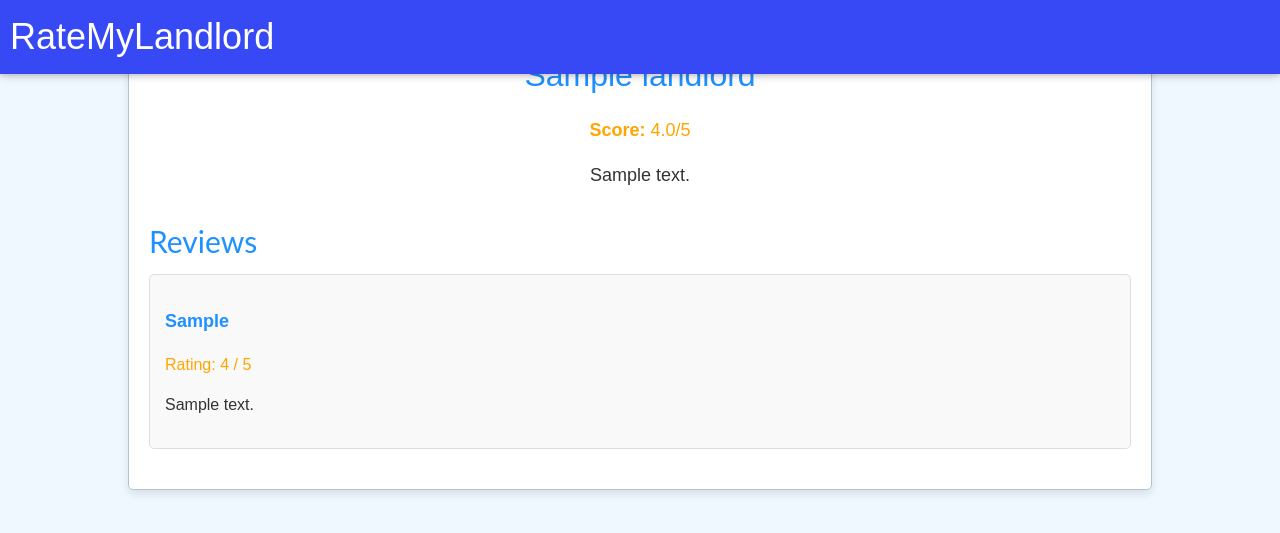
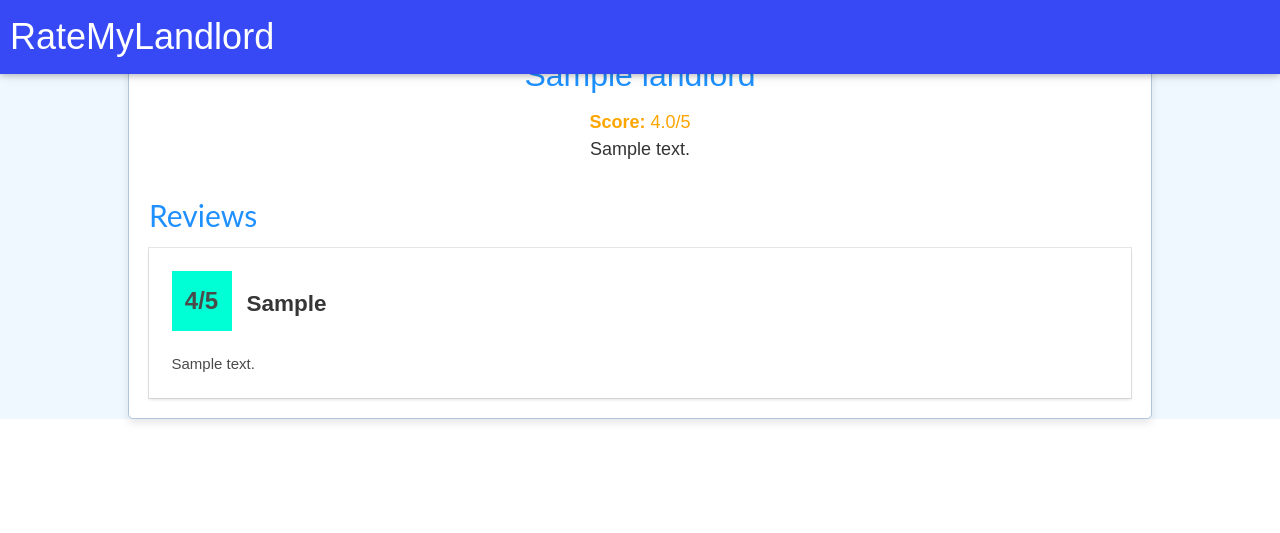
Before and after one commit to RateMy-Landlord/RateMyLandlord, a Django app: page /landlord/1/ in a window 1280 px wide. Shown: the top 533 px of the page. Run offline with Django 5.2, Linux system fonts and the light colour scheme; tables that the repository leaves empty hold one stand-in row (values such as "Sample post").

Commit message:
Update landlord_detail.html

```diff
--- a/templates/landlord_detail.html
+++ b/templates/landlord_detail.html
@@ -4,6 +4,8 @@
     <meta charset="UTF-8">
     <meta name="viewport" content="width=device-width, initial-scale=1.0">
     <title>Document</title>
+    <link rel = "stylesheet" href = "https://cdnjs.cloudflare.com/ajax/libs/bulma/0.7.1/css/bulma.min.css">
+
     <style>
           /* W3.CSS 4.15 December 2020 by Jan Egil and Borge Refsnes */
 html{box-sizing:border-box}*,*:before,*:after{box-sizing:inherit}
@@ -301,6 +303,19 @@
         .w3-bar h1{
     padding-left: 10px;
 }
+.media-left{
+    display: flex;
+    align-items: center;
+    justify-content: center;
+    background-color: rgb(0, 255, 213);
+    width: 60px;
+    height: 60px;
+    font-weight:900;
+    font-size: x-large;
+}
+.title.is-4{
+    padding-top: 20px;
+}
     </style>
 </head>
 <body>
@@ -319,13 +334,28 @@
 
         </div>
         <div class="review_section">
-<h2>Reviews</h2>
+        <h2>Reviews</h2>
             {% for review in reviews %}
-                <div class="review">
-                    <p class="reviewer_name">{{ review.tenant }}</p>
-                    <p class="rating">Rating: {{ review.rating }} / 5</p>
-                    <p class="comments">{{ review.comment }}</p>
+            <div class="card">
+
+                <div class="card-content">
+                  <div class="media">
+                    <div class="media-left">
+                      <figure class="image is-36x36">
+                        <span>{{ review.rating}}/5</span>
+                      </figure>
+                    </div>
+                    <div class="media-content">
+                      <p class="title is-4">{{review.tenant}}</p>
+                    </div>
+                  </div>
+
+                  <div class="content">
+                    <p>{{review.comment}}</p>
+                  </div>
                 </div>
+            </div>
+
             {% endfor %}
         </div>
     </div>
```
